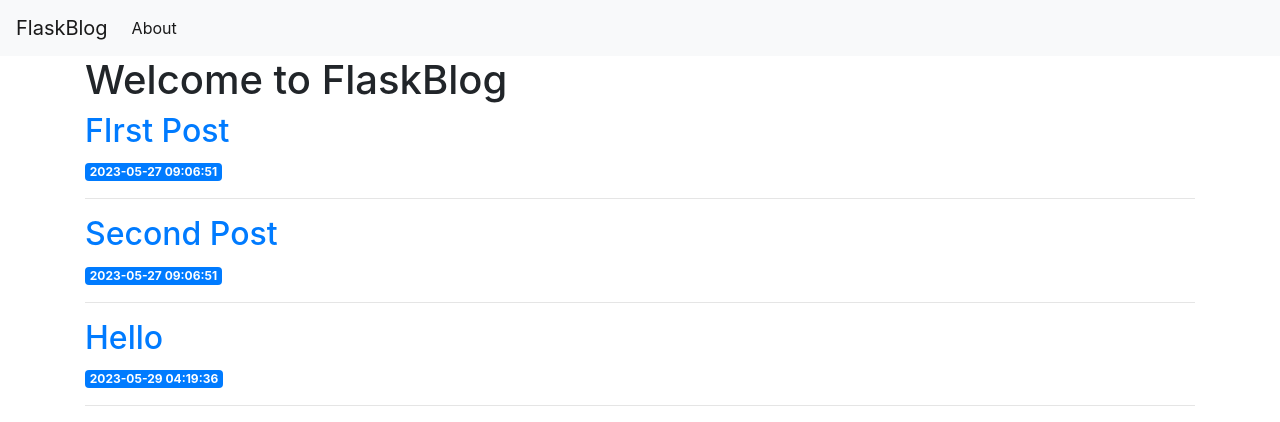
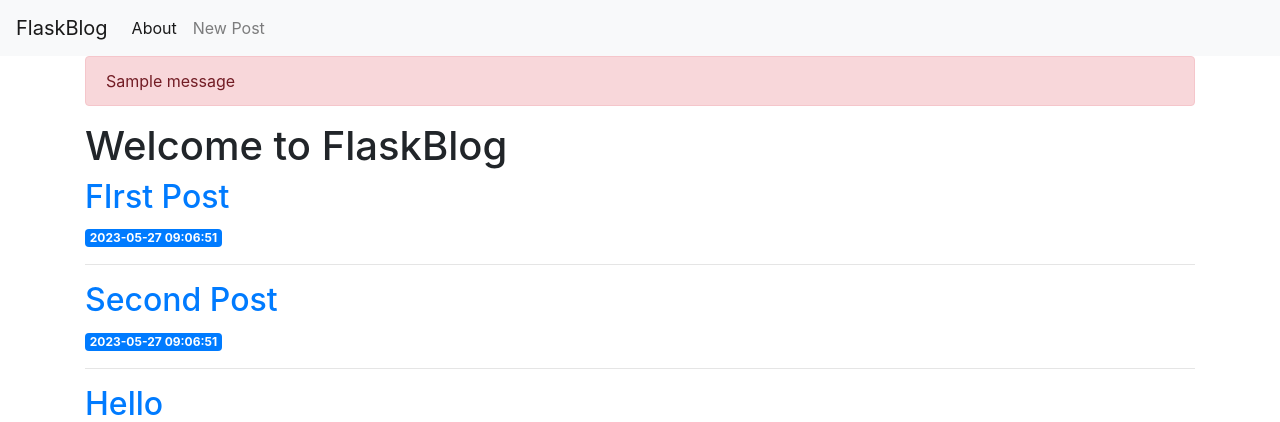
Before and after one commit to ndambuki8/flask_blog, a Flask app: page / in a window 1280 px wide. Shown: the top 422 px of the page. Run offline with Flask 3, Linux system fonts and the light colour scheme; data comes from the database, SQL or seed files in the repository; both versions use the stored data as it was after the commit; one stand-in notice (Sample message) is shown; some libraries are stand-ins or nearby versions.

Commit message:
New posts can successfully be stored in the DB once created

```diff
--- a/app.py
+++ b/app.py
@@ -33,4 +33,17 @@ def post(post_id):
 
 @app.route('/create', methods=('GET', 'POST'))
 def create():
+	if request.method == 'POST':
+		title = request.form['title']
+		content = request.form['content']
+
+		if not title:
+			flash('Title is required!')
+		else:
+			conn = get_db_connection()
+			conn.execute('INSERT INTO  posts (title, content) VALUES (?, ?)', (title, content))
+			conn.commit()
+			conn.close()
+			return redirect(url_for('index'))
+
 	return render_template('create.html')
--- a/templates/base.html
+++ b/templates/base.html
@@ -21,10 +21,16 @@
             <li class="nav-item active">
                 <a class="nav-link" href="#">About</a>
             </li>
+            <li class="nav-item">
+		<a class="nav-link" href="{{url_for('create')}}">New Post</a>
+            </li>
             </ul>
         </div>
     </nav>
     <div class="container">
+	{% for message in get_flashed_messages() %}
+		<div class="alert alert-danger">{{ message }}</div>
+	{% endfor %}
         {% block content %} {% endblock %}
     </div>
 
```
Also changed, not shown: database.db.
